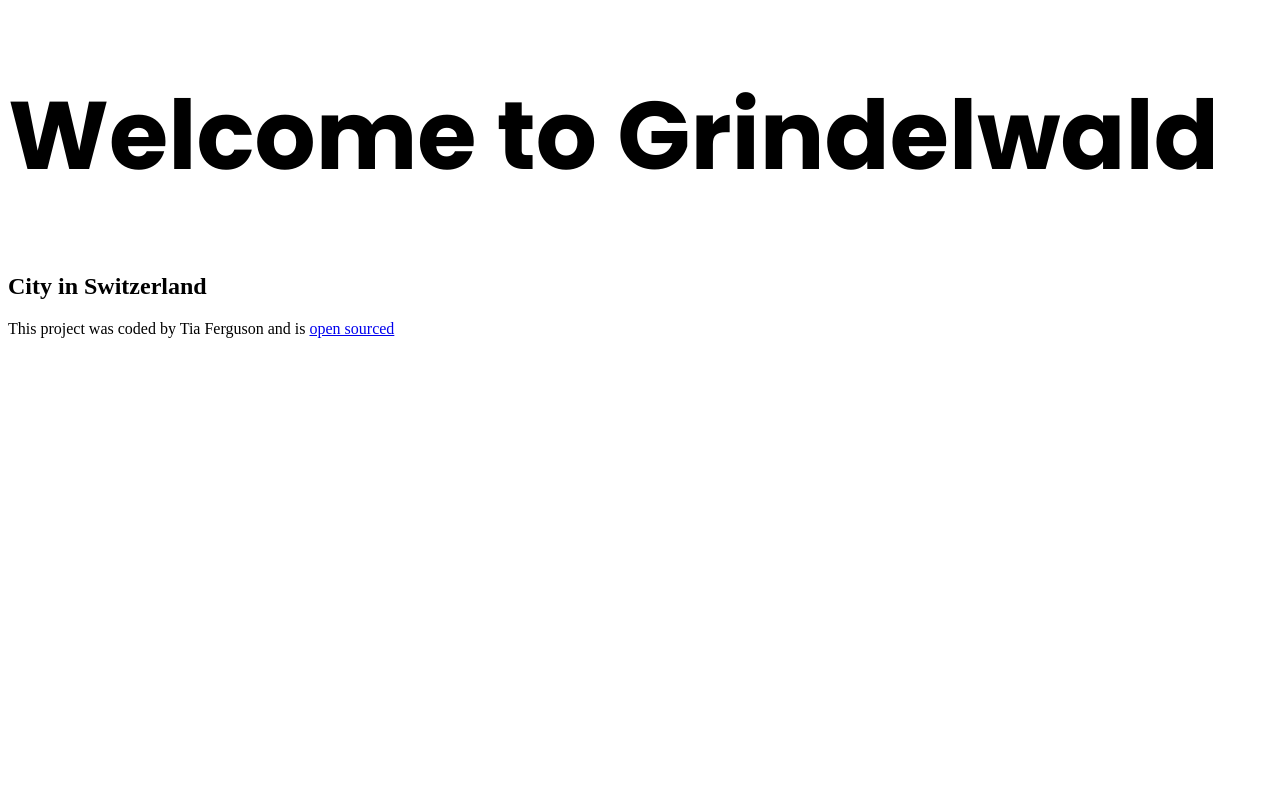
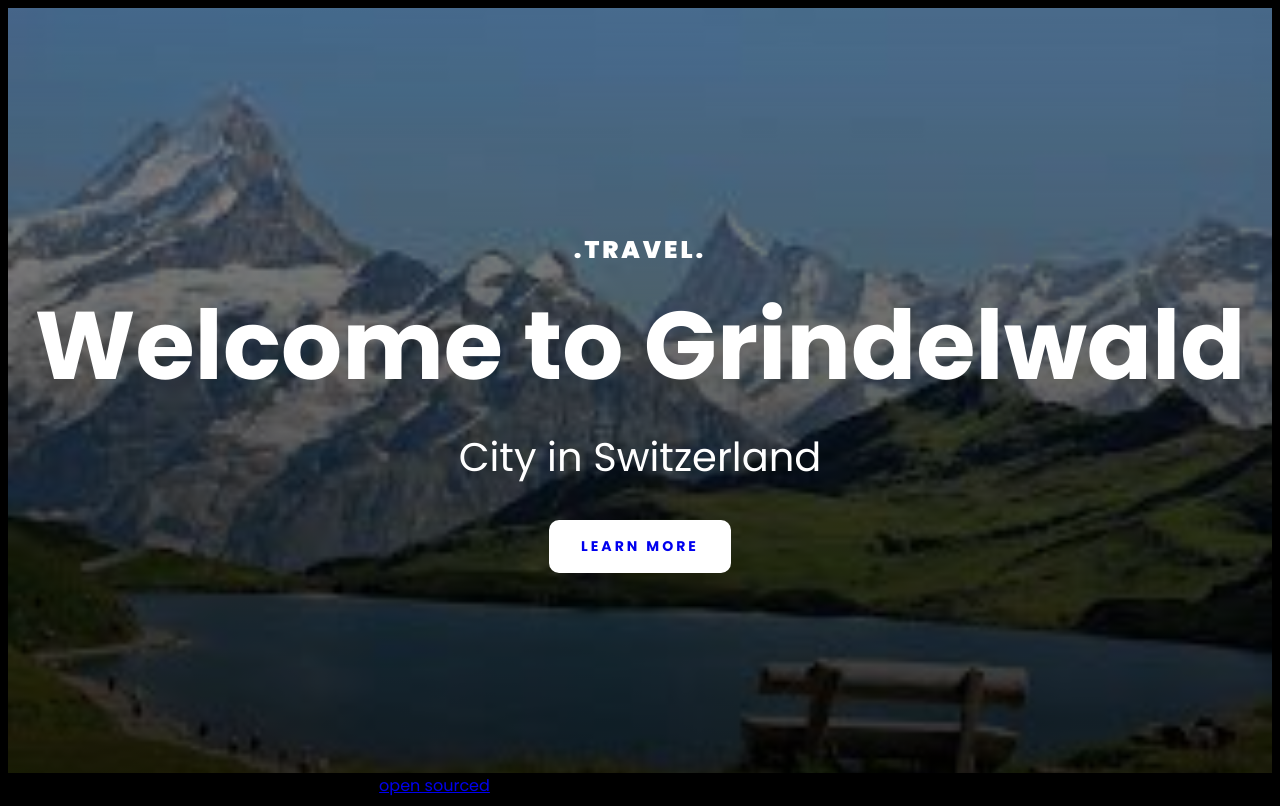
Before and after one commit to Jusferg/switzerland-travel-project, a plain HTML site: page index.html in a window 1280 px wide. Drawn offline with Linux system fonts and the light colour scheme.

Commit message:
added header of project page

```diff
--- a/index.html
+++ b/index.html
@@ -14,8 +14,16 @@
     <title>Welcome to Grindelwald</title>
   </head>
   <body>
-    <h1>Welcome to Grindelwald</h1>
-    <h2>City in Switzerland</h2>
+    <div class="container">
+    <header>
+      <h3>
+       .TRAVEL.
+      </h3>
+      <h1>Welcome to Grindelwald</h1>
+      <h2>City in Switzerland</h2>
+      <a href="#more">Learn More</a>
+    </header>
+    </div>
     <footer>
         This project was coded by Tia Ferguson and is <a href="https://github.com/Jusferg/switzerland-travel-project">open sourced</a>
     </footer>
--- a/src/styles.css
+++ b/src/styles.css
@@ -1,7 +1,69 @@
-h1 {
-    font-family: "Poppins", sans-serif;
-    font-style: normal;
-    font-weight: 700;
-    font-size: 96px;
-    line-height: 144px;
+body {
+  font-family: "Poppins", sans-serif;
+  background: black;
+}
+
+.container {
+  max-width: 1400px;
+  margin: 0 auto;
+}
+
+header {
+  background-image: linear-gradient(rgba(0,0,0,0.4), rgba(0,0,0,0.8)),url('../images/swiss-landscape.jpg');
+  background-repeat: no-repeat;
+  background-size: cover;
+  color: white;
+  text-align: center;
+  padding: 200px 0;
+}
+header h1 {
+  font-weight: 700;
+  font-size: 96px;
+  line-height: 1;
+  margin: 30px 0;
+}
+
+header h2 {
+  font-weight: 400;
+  font-size: 40px;
+  line-height: 1.5;
+}
+
+header h3 {
+  font-weight: 900;
+  font-size: 24px;
+  line-height: 1.5;
+  letter-spacing: 3px;
+}
+
+header a {
+  font-weight: 700;
+  font-size: 14px;
+  line-height: 1.5;
+  text-align: center;
+  letter-spacing: 3px;
+  text-transform: uppercase;
+  background-color: white;
+  text-decoration: none;
+  padding: 16px 32px;
+  display: inline-block;
+  border-radius: 10px;
+}
+
+@media (max-width: 900px) {
+  header {
+    padding: 60px 0;
   }
+
+  header h1 {
+    font-size: 48px
+  }
+
+  header h2 {
+    font-size: 20px;
+  }
+
+  header h3 {
+    font-size: 12px;
+  }
+}
```
